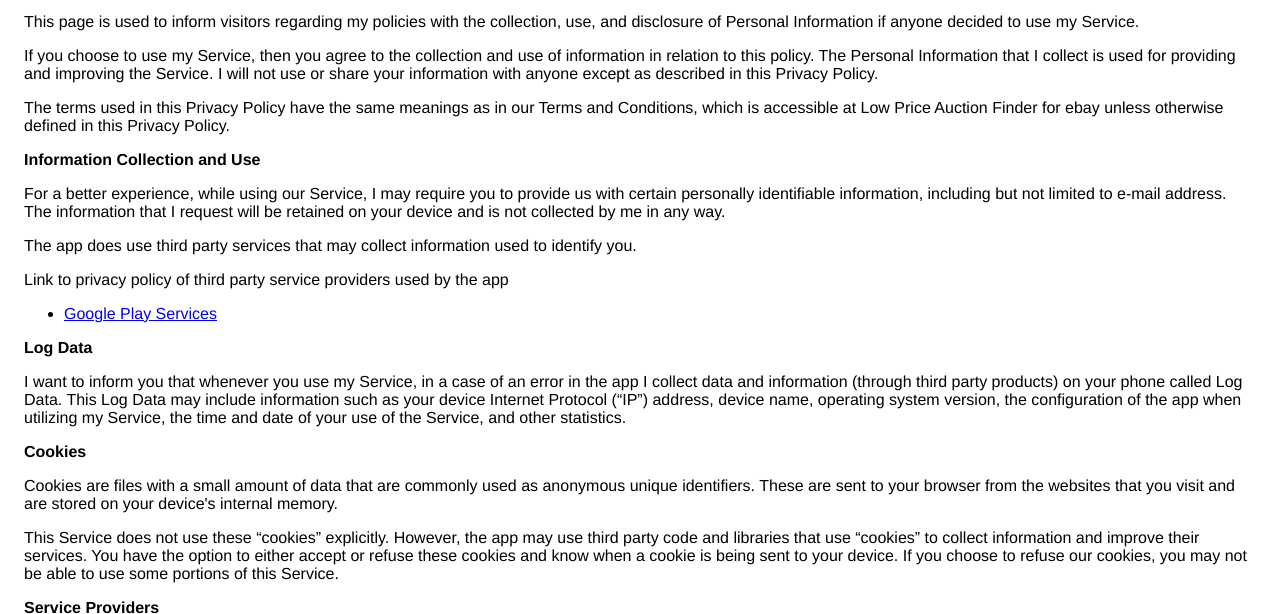
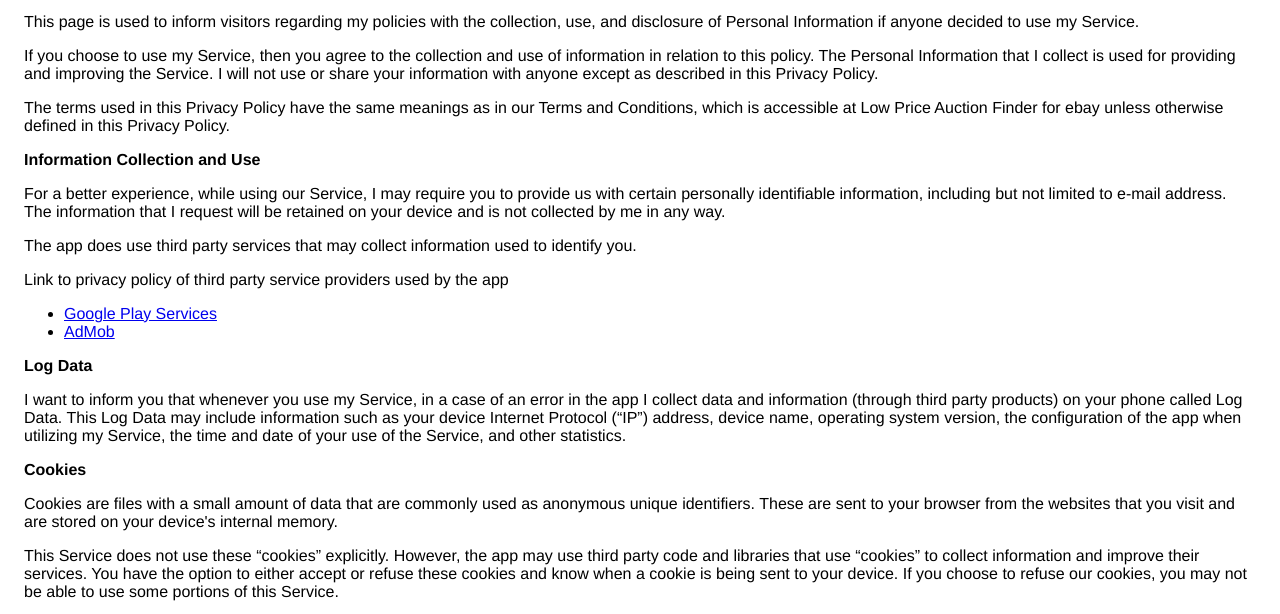
Before and after one commit to rickschubert/low-price-auction-finder-privacy-policy, a plain HTML site: page index.html in a window 1280 px wide. Shown: the part 113-727 px from the top of the page. Drawn offline with Linux system fonts and the light colour scheme.

Commit message:
Updated for admob

```diff
--- a/index.html
+++ b/index.html
@@ -19,7 +19,7 @@
                     accessible at Low Price Auction Finder for ebay unless otherwise defined in this Privacy Policy.
                   </p> <p><strong>Information Collection and Use</strong></p> <p>For a better experience, while using our Service, I may require you to provide us with certain
                     personally identifiable information, including but not limited to e-mail address. The information that I request will be retained on your device and is not collected by me in any way.
-                  </p> <p>The app does use third party services that may collect information used to identify you.</p> <div><p>Link to privacy policy of third party service providers used by the app</p> <ul><li><a href="https://www.google.com/policies/privacy/" target="_blank">Google Play Services</a></li><!----><!----><!----><!----><!----><!----><!----><!----></ul></div> <p><strong>Log Data</strong></p> <p> I want to inform you that whenever you use my Service, in a case of
+                  </p> <p>The app does use third party services that may collect information used to identify you.</p> <div><p>Link to privacy policy of third party service providers used by the app</p> <ul><li><a href="https://www.google.com/policies/privacy/" target="_blank">Google Play Services</a></li><li><a href="https://support.google.com/admob/answer/6128543?hl=en" target="_blank">AdMob</a></li><!----><!----><!----><!----><!----><!----><!----></ul></div> <p><strong>Log Data</strong></p> <p> I want to inform you that whenever you use my Service, in a case of
                     an error in the app I collect data and information (through third party products) on your phone
                     called Log Data. This Log Data may include information such as your device Internet Protocol (“IP”) address,
                     device name, operating system version, the configuration of the app when utilizing my Service,
```
